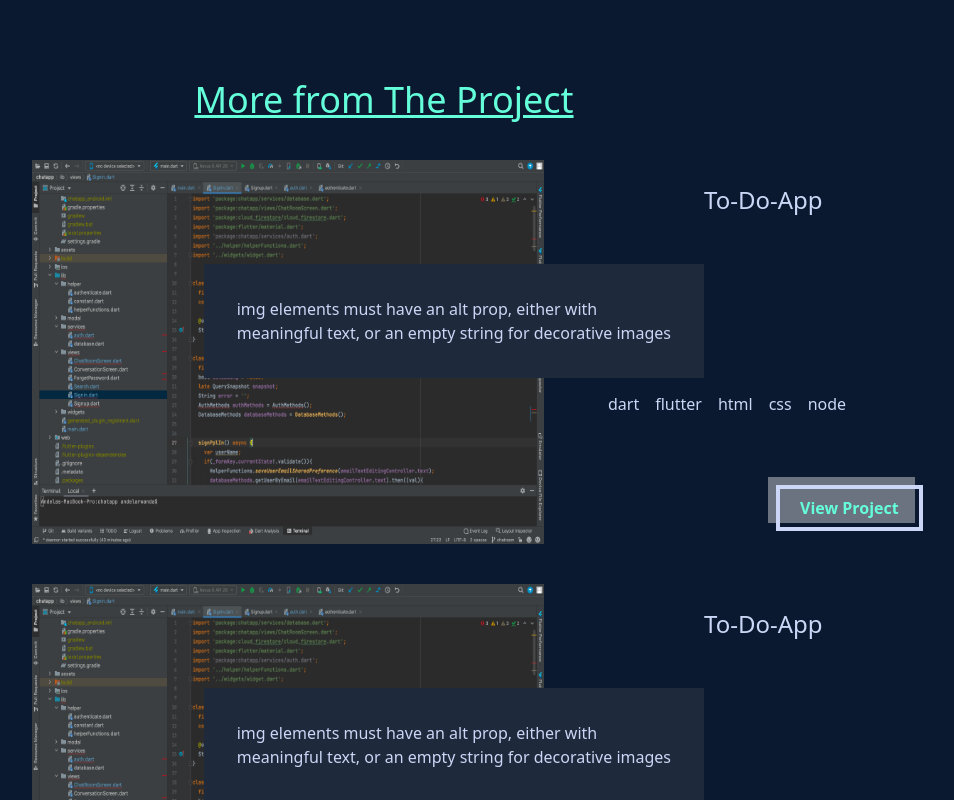
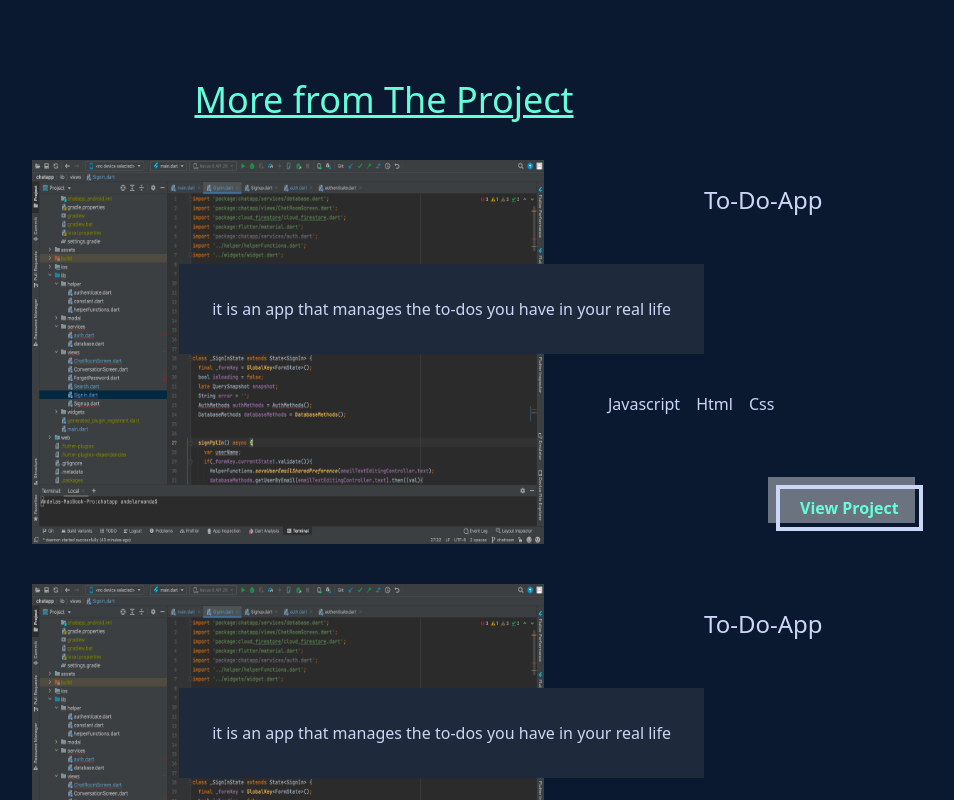
Before and after one commit to Xldivin/Portofolio-fe, a React (Create React App) app: page / in a window 1280 px wide. Shown: the top 800 px of the page, without its empty margins (256-1210 px from the left). Built offline with nearby package versions, Linux system fonts and the light colour scheme.

Commit message:
ft(more_projects)

```diff
--- a/src/components/More_Projects.js
+++ b/src/components/More_Projects.js
@@ -9,15 +9,14 @@ function More_Projects({project}) {
                 <div>
                     <h2 className='ml-40 mt-16 text-2xl text-textWhitePhant'>{project.project}</h2>
                     <div className='border border-slate-800 bg-slate-800 absolute right-80 mt-12 p-8 text-textWhitePhant'>
-                        img elements must have an alt prop, either with
-                        <br />meaningful text, or an empty string for decorative images
+                       {project.description}
                     </div>
                     <div className='flex mt-44 ml-12 text-textWhitePhant'>
-                        <p className='ml-4'>dart</p>
-                        <p className='ml-4'>flutter</p>
-                        <p className='ml-4'>html</p>
-                        <p className='ml-4'>css</p>
-                        <p className='ml-4'>node</p>
+                        <p className='ml-4'>{project.technology}</p>
+                        <p className='ml-4'>{project.technology2}</p>
+                        <p className='ml-4'>{project.technology3}</p>
+                        <p className='ml-4'>{project.technology4}</p>
+                        <p className='ml-4'>{project.technology5}</p>
                     </div>
                     <div class="pt-4 pl-2 ml-56 mt-16">
                         <a href="" target="_blank" class="relative px-6 py-3 font-bold text-gray-100 text-md group" rel="noreferrer">
```
